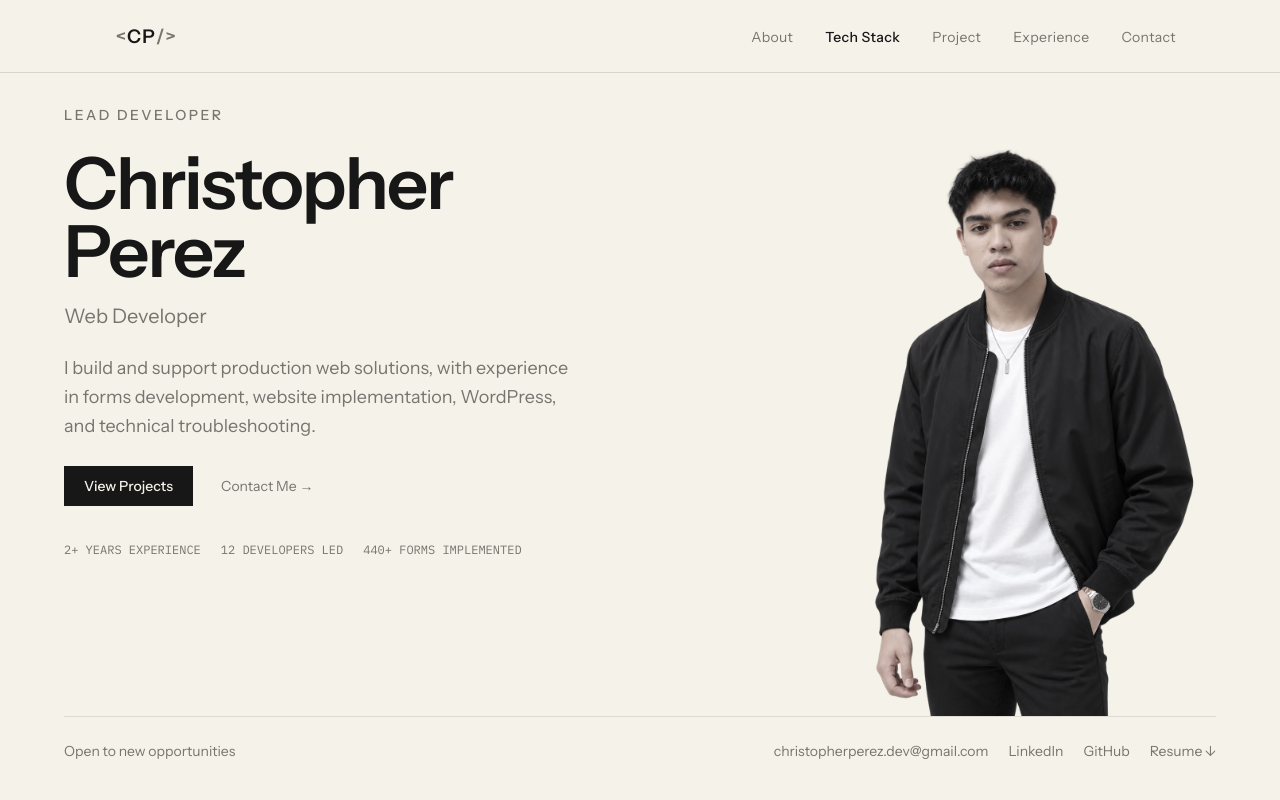
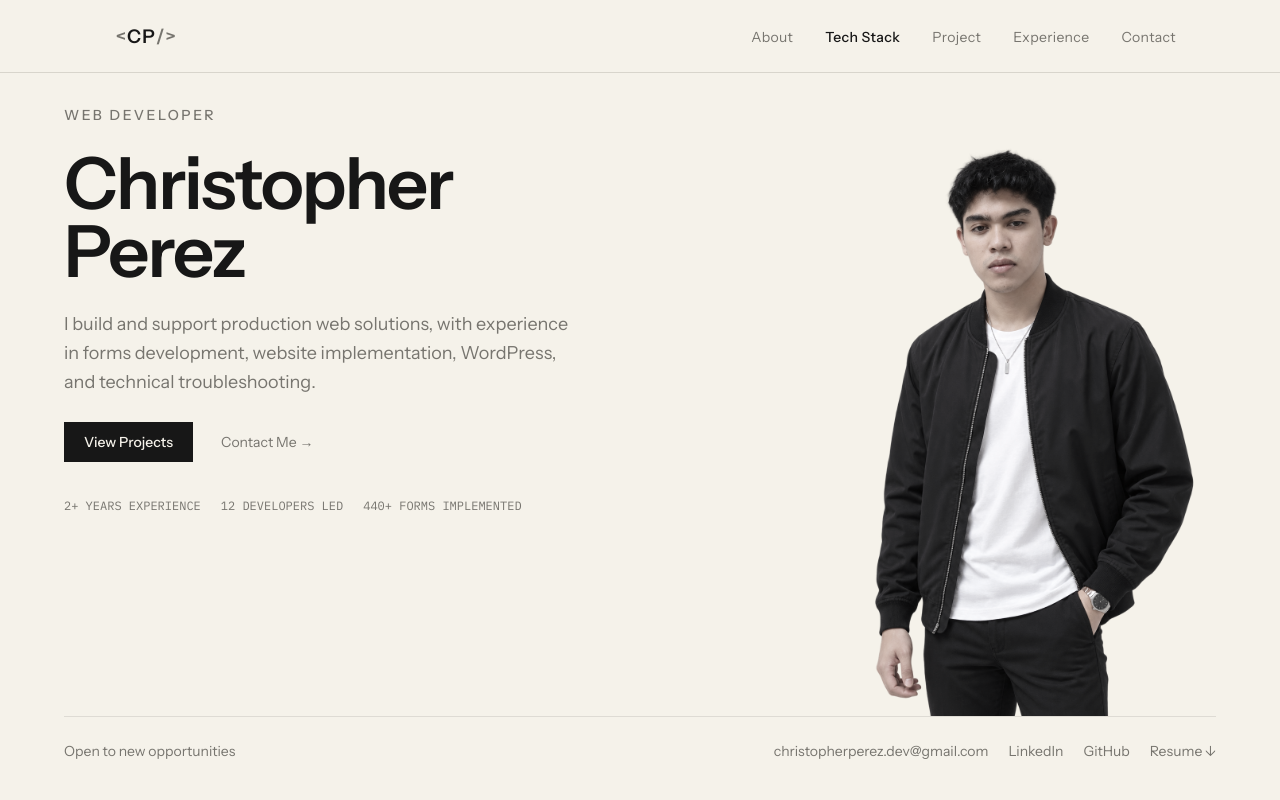
Before and after one commit to ChristoffDev/my-react-portfolio, a React (Vite) app: page / in a window 1280 px wide. Shown: the top 800 px of the page. Built offline with nearby package versions, Linux system fonts and the light colour scheme; the HTML template or start-up script is replaced by a standard one.

Commit message:
updated experience as ASV and added testimonial

```diff
--- a/index.html
+++ b/index.html
@@ -13,24 +13,24 @@
       href="https://fonts.googleapis.com/css2?family=IBM+Plex+Mono:wght@400;500&family=Instrument+Sans:ital,wght@0,400;0,500;0,600;1,400&family=Instrument+Serif:ital@0;1&display=swap"
       rel="stylesheet"
     />
-    <title>Christopher Perez — Lead Developer</title>
+    <title>Christopher Perez — Web Developer</title>
     <meta
       name="description"
-      content="Lead Developer building and supporting production web solutions, with experience in forms development, website implementation, WordPress, and technical troubleshooting."
+      content="Web Developer building and supporting production web solutions, with experience in forms development, website implementation, WordPress, and technical troubleshooting."
     />
-    <meta property="og:title" content="Christopher Perez — Lead Developer" />
+    <meta property="og:title" content="Christopher Perez — Web Developer" />
     <meta
       property="og:description"
-      content="Lead Developer building and supporting production web solutions, with experience in forms development, website implementation, WordPress, and technical troubleshooting."
+      content="Web Developer building and supporting production web solutions, with experience in forms development, website implementation, WordPress, and technical troubleshooting."
     />
     <meta property="og:type" content="website" />
     <meta property="og:url" content="https://christoffdev.vercel.app/" />
     <meta property="og:image" content="https://christoffdev.vercel.app/og.png" />
     <meta name="twitter:card" content="summary_large_image" />
-    <meta name="twitter:title" content="Christopher Perez — Lead Developer" />
+    <meta name="twitter:title" content="Christopher Perez — Web Developer" />
     <meta
       name="twitter:description"
-      content="Lead Developer building and supporting production web solutions, with experience in forms development, website implementation, WordPress, and technical troubleshooting."
+      content="Web Developer building and supporting production web solutions, with experience in forms development, website implementation, WordPress, and technical troubleshooting."
     />
     <meta name="twitter:image" content="https://christoffdev.vercel.app/og.png" />
     <link rel="canonical" href="https://christoffdev.vercel.app/" />
--- a/src/App.tsx
+++ b/src/App.tsx
@@ -13,7 +13,7 @@ import Footer from "./components/layout/Footer";
 import InkCursor from "./components/effects/InkCursor";
 import ProjectCaseStudy from "./pages/ProjectCaseStudy";
 
-const HOME_TITLE = "Christopher Perez — Lead Developer";
+const HOME_TITLE = "Christopher Perez — Web Developer";
 
 function ScrollToTop() {
     const { pathname } = useLocation();
--- a/src/components/sections/Hero.tsx
+++ b/src/components/sections/Hero.tsx
@@ -11,7 +11,7 @@ function Hero() {
                     <div className="flex min-h-0 flex-col gap-4 md:gap-6">
 
                         <p className="text-sm font-medium tracking-[0.18em] text-muted">
-                            LEAD DEVELOPER
+                            WEB DEVELOPER
                         </p>
 
                         <div>
@@ -20,10 +20,6 @@ function Hero() {
                                 <br />
                                 Perez
                             </h1>
-
-                            <p className="mt-3 text-lg text-muted md:mt-4 md:text-xl">
-                                Web Developer
-                            </p>
                         </div>
 
                         <p className="max-w-lg text-base leading-relaxed text-muted md:text-lg">
--- a/src/data/experience.ts
+++ b/src/data/experience.ts
@@ -7,7 +7,14 @@ export interface ExperienceEntry {
 
 export const EXPERIENCE: ExperienceEntry[] = [
     {
-        period: "August 16, 2025 — Present",
+        period: "September 16, 2026 — Present",
+        role: "Assistant Supervisor",
+        company: "Proweaver, Inc.",
+        summary:
+            "Recently promoted from Lead Developer to Assistant Supervisor; currently transitioning into the role while continuing to build on my experience in technical leadership and hands-on production work.",
+    },
+    {
+        period: "August 16, 2025 — September 15, 2026",
         role: "Lead Developer",
         company: "Proweaver, Inc.",
         summary:
@@ -24,8 +31,8 @@ export const EXPERIENCE: ExperienceEntry[] = [
 
 export const CAREER_PROGRESSION = {
     label: "Career Progression",
-    path: "Web Developer → Lead Developer",
-    period: "January 2024 → August 16, 2025",
+    path: "Web Developer → Lead Developer → Assistant Supervisor",
+    period: "January 2024 → September 16, 2026",
 };
 
 export const EDUCATION = {
--- a/src/data/testimonials.ts
+++ b/src/data/testimonials.ts
@@ -5,6 +5,12 @@ export interface Testimonial {
 }
 
 export const TESTIMONIALS: Testimonial[] = [
+    {
+        quote:
+            "I've worked with Christopher for a few years now, he started as a talented developer and has naturally stepped up into a leadership role, and you can see that transition in how he handles everything. What stands out most is how reliable he is: when a project needs deep research or careful technical execution, he dives right in and consistently delivers results that exceeds expectations. No matter how tough the assignment is, he consistently figures it out and delivers great work either on time or early. Beyond his skills, he's a fantastic communicator and a genuinely great presence on the team.",
+        name: "Claudine Benitez",
+        role: "Supervisor — Proweaver, Inc.",
+    },
     {
         quote:
             "I would like to express my sincere appreciation for the opportunity to work with Christopher. From being my senior to becoming our Team Leader, he has consistently led by example with professionalism, patience, and exceptional attention to detail. His guidance, constructive feedback, and willingness to support the team have helped me grow both as a developer and as a professional. I'm grateful to be part of a team led by someone who genuinely inspires others to do their best.",
```
